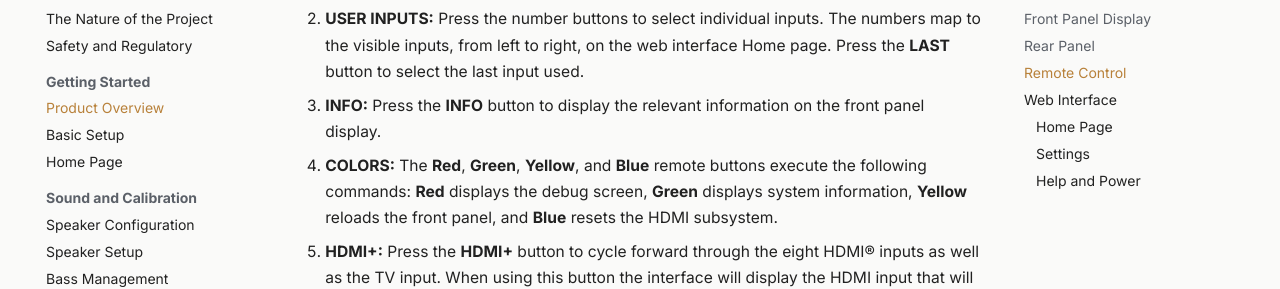
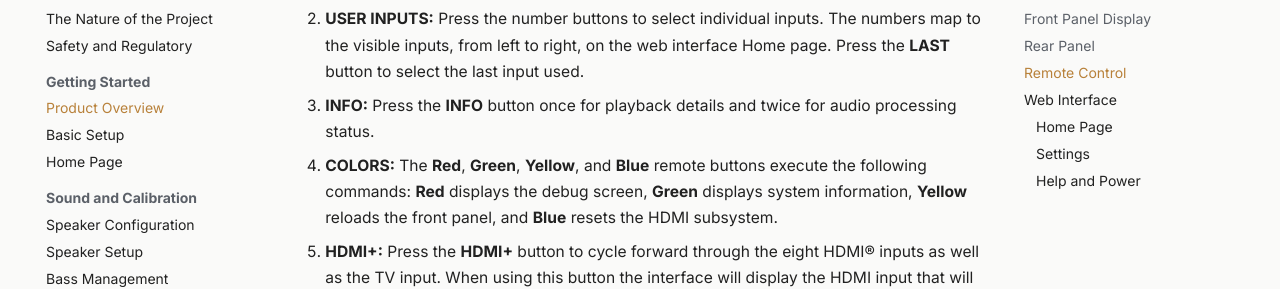
Before and after one commit to htp1-app/htp1-docs, an MkDocs documentation site: the page built from docs/user-guide/product-overview.md, in a window 1280 px wide and 900 px high, scrolled down 5090 px. Shown: the part 164-453 px from the top of the window. Built offline with MkDocs 1.6.1 and Material for MkDocs 9.7.7, drawn with Linux system fonts in a browser that asks for light colours; comment, search, counter and statistics services are not loaded.

Commit message:
Clarify INFO button functionality in user guide
Updated the INFO button instructions for clarity on playback details and audio processing status.

Signed-off-by: mmmarkus <38887540+mmmarkus@users.noreply.github.com>

```diff
--- a/docs/user-guide/product-overview.md
+++ b/docs/user-guide/product-overview.md
@@ -61,7 +61,7 @@ You can also scan the displayed QR code with your mobile phone to open the web i
 
 1. **POWER:** Press the **POWER** button to turn the unit on or to put it into standby mode.
 2. **USER INPUTS:** Press the number buttons to select individual inputs. The numbers map to the visible inputs, from left to right, on the web interface Home page. Press the **LAST** button to select the last input used.
-3. **INFO:** Press the **INFO** button to display the relevant information on the front panel display.
+3. **INFO:** Press the **INFO** button once for playback details and twice for audio processing status.
 4. **COLORS:** The **Red**, **Green**, **Yellow**, and **Blue** remote buttons execute the following commands: **Red** displays the debug screen, **Green** displays system information, **Yellow** reloads the front panel, and **Blue** resets the HDMI subsystem.
 5. **HDMI+:** Press the **HDMI+** button to cycle forward through the eight HDMI® inputs as well as the TV input. When using this button the interface will display the HDMI input that will be selected after a short timeout period expires (about 3 seconds). This allows the user to rotate through the input options without actually changing the input (which can slow things down). This delayed input change only applies to this button, not any of the other + buttons.
 6. **SURROUND MODES:** Press the buttons to select the **NATIVE**, **DTS**®, **DIRECT**, **DOLBY**®, or **AURO-3D**® surround modes.
```
